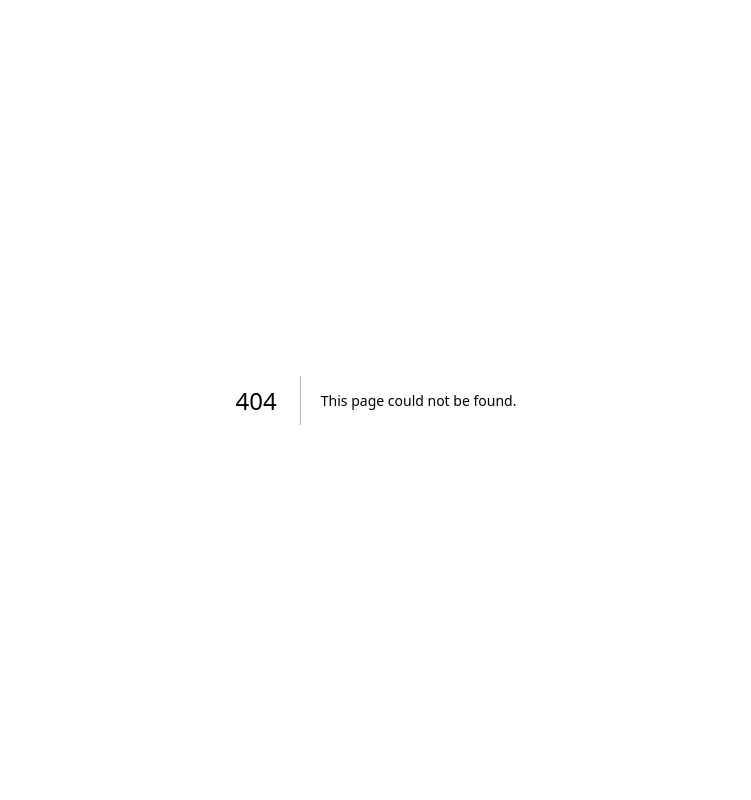
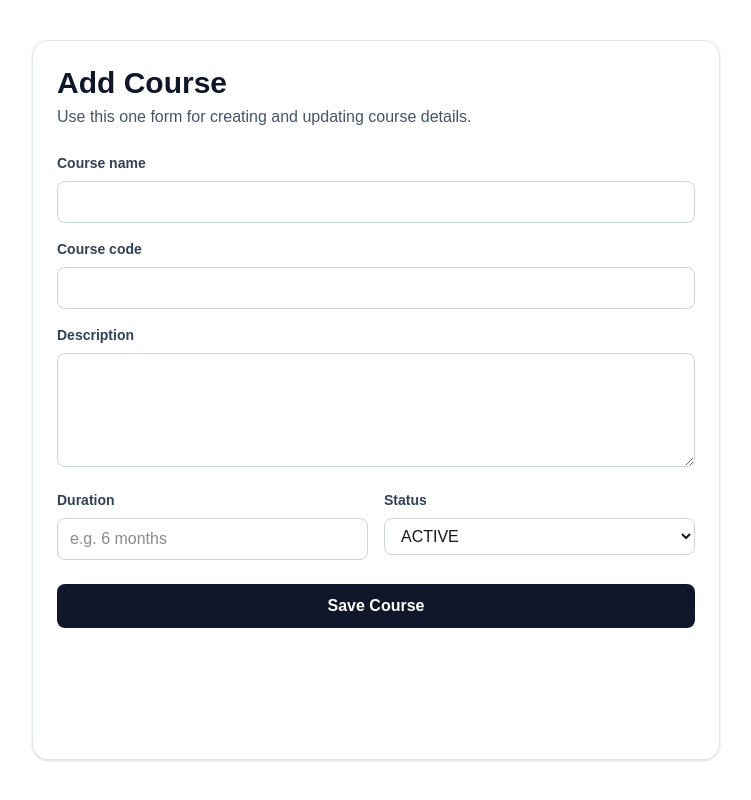
Before and after one commit to ChamudithaSanka/student-management-system, a Next.js app in the folder frontend/: page /courses/form in a window 1280 px wide. Before the commit this address had no page. Shown: the whole page, without its empty margins (264-1015 px from the left). Built offline with nearby package versions, Linux system fonts and the light colour scheme; no server answers.

Commit message:
feat(courses): add courses pages and form

```diff
--- /dev/null
+++ b/frontend/src/app/courses/form/course-form-client.js
@@ -0,0 +1,105 @@
+"use client";
+
+import { useEffect, useMemo, useState } from "react";
+import { useRouter } from "next/navigation";
+import { getCourseById, saveCourse } from "@/lib/api";
+import { getAuthSession } from "@/lib/storage";
+
+export default function CourseFormClient({ courseId }) {
+	const router = useRouter();
+	const isEditMode = useMemo(() => Boolean(courseId), [courseId]);
+	const [courseName, setCourseName] = useState("");
+	const [courseCode, setCourseCode] = useState("");
+	const [description, setDescription] = useState("");
+	const [duration, setDuration] = useState("");
+	const [status, setStatus] = useState("ACTIVE");
+	const [loading, setLoading] = useState(false);
+	const [error, setError] = useState("");
+
+	useEffect(() => {
+		if (!courseId) {
+			return;
+		}
+
+		async function loadCourse() {
+			try {
+				const session = getAuthSession();
+				const course = await getCourseById(session.token, courseId);
+				setCourseName(course.courseName || "");
+				setCourseCode(course.courseCode || "");
+				setDescription(course.description || "");
+				setDuration(course.duration || "");
+				setStatus(course.status || "ACTIVE");
+			} catch (err) {
+				setError(err.message || "Unable to load course");
+			}
+		}
+
+		loadCourse();
+	}, [courseId]);
+
+	async function handleSubmit(event) {
+		event.preventDefault();
+		setLoading(true);
+		setError("");
+
+		try {
+			const session = getAuthSession();
+			await saveCourse(session.token, {
+				courseName,
+				courseCode,
+				description,
+				duration,
+				status,
+			}, courseId || undefined);
+			router.push("/courses");
+		} catch (err) {
+			setError(err.message || "Unable to save course");
+		} finally {
+			setLoading(false);
+		}
+	}
+
+	return (
+		<main className="mx-auto flex w-full max-w-3xl flex-1 px-6 py-10 md:px-10">
+			<section className="w-full rounded-2xl border border-slate-200 bg-white p-6 shadow-sm">
+				<h1 className="text-3xl font-bold text-slate-900">{isEditMode ? "Edit Course" : "Add Course"}</h1>
+				<p className="mt-1 text-slate-600">Use this one form for creating and updating course details.</p>
+
+				<form className="mt-6 grid gap-4" onSubmit={handleSubmit}>
+					<div>
+						<label className="mb-2 block text-sm font-semibold text-slate-700">Course name</label>
+						<input className="w-full rounded-lg border border-slate-300 px-3 py-2 outline-none focus:border-slate-800" type="text" value={courseName} onChange={(event) => setCourseName(event.target.value)} />
+					</div>
+					<div>
+						<label className="mb-2 block text-sm font-semibold text-slate-700">Course code</label>
+						<input className="w-full rounded-lg border border-slate-300 px-3 py-2 outline-none focus:border-slate-800" type="text" value={courseCode} onChange={(event) => setCourseCode(event.target.value)} />
+					</div>
+					<div>
+						<label className="mb-2 block text-sm font-semibold text-slate-700">Description</label>
+						<textarea className="w-full rounded-lg border border-slate-300 px-3 py-2 outline-none focus:border-slate-800" rows="4" value={description} onChange={(event) => setDescription(event.target.value)} />
+					</div>
+					<div className="grid gap-4 md:grid-cols-2">
+						<div>
+							<label className="mb-2 block text-sm font-semibold text-slate-700">Duration</label>
+							<input className="w-full rounded-lg border border-slate-300 px-3 py-2 outline-none focus:border-slate-800" type="text" placeholder="e.g. 6 months" value={duration} onChange={(event) => setDuration(event.target.value)} />
+						</div>
+						<div>
+							<label className="mb-2 block text-sm font-semibold text-slate-700">Status</label>
+							<select className="w-full rounded-lg border border-slate-300 px-3 py-2 outline-none focus:border-slate-800" value={status} onChange={(event) => setStatus(event.target.value)}>
+								<option value="ACTIVE">ACTIVE</option>
+								<option value="INACTIVE">INACTIVE</option>
+							</select>
+						</div>
+					</div>
+
+					{error ? <p className="rounded-lg bg-rose-50 px-4 py-3 text-sm font-medium text-rose-700">{error}</p> : null}
+
+					<button className="mt-2 rounded-lg bg-slate-900 px-4 py-2.5 font-semibold text-white hover:bg-slate-700 disabled:cursor-not-allowed disabled:bg-slate-400" type="submit" disabled={loading}>
+						{loading ? "Saving..." : isEditMode ? "Update Course" : "Save Course"}
+					</button>
+				</form>
+			</section>
+		</main>
+	);
+}
--- /dev/null
+++ b/frontend/src/app/courses/form/page.js
@@ -0,0 +1,5 @@
+import CourseFormClient from "./course-form-client";
+
+export default function CourseFormPage({ searchParams }) {
+	return <CourseFormClient courseId={searchParams?.id || null} />;
+}
--- /dev/null
+++ b/frontend/src/app/courses/page.js
@@ -0,0 +1,106 @@
+"use client";
+
+import Link from "next/link";
+import { useEffect, useState } from "react";
+import { deleteCourse, getCourses } from "@/lib/api";
+import { getAuthSession } from "@/lib/storage";
+
+export default function CoursesPage() {
+  const [courses, setCourses] = useState([]);
+  const [message, setMessage] = useState("Loading courses...");
+  const [actionError, setActionError] = useState("");
+
+  useEffect(() => {
+    const session = getAuthSession();
+    if (!session?.token) {
+      setMessage("Login required to view courses.");
+      return;
+    }
+
+    async function loadCourses() {
+      try {
+        const data = await getCourses(session.token);
+        setCourses(data);
+        setMessage("");
+      } catch (error) {
+        setMessage(error.message || "Unable to load courses.");
+      }
+    }
+
+    loadCourses();
+  }, []);
+
+  async function handleDelete(courseId) {
+    const session = getAuthSession();
+    if (!session?.token) {
+      setActionError("Login required to delete courses.");
+      return;
+    }
+
+    if (!window.confirm("Delete this course?")) {
+      return;
+    }
+
+    try {
+      await deleteCourse(session.token, courseId);
+      setCourses((currentCourses) => currentCourses.filter((course) => course.id !== courseId));
+      setActionError("");
+    } catch (error) {
+      setActionError(error.message || "Unable to delete course.");
+    }
+  }
+
+  return (
+    <main className="mx-auto flex w-full max-w-6xl flex-1 px-6 py-10 md:px-10">
+      <section className="w-full rounded-2xl border border-slate-200 bg-white p-6 shadow-sm">
+        <div className="mb-5 flex flex-col gap-3 sm:flex-row sm:items-center sm:justify-between">
+          <div>
+            <h1 className="text-3xl font-bold text-slate-900">Courses</h1>
+            <p className="text-slate-600">View and manage course records.</p>
+          </div>
+          <Link className="rounded-lg bg-slate-900 px-4 py-2.5 text-center font-semibold text-white hover:bg-slate-700" href="/courses/form">Add or Edit Course</Link>
+        </div>
+
+        {message ? (
+          <p className="mb-4 rounded-lg bg-slate-50 px-4 py-3 text-sm font-medium text-slate-700">{message}</p>
+        ) : null}
+
+        {actionError ? (
+          <p className="mb-4 rounded-lg bg-rose-50 px-4 py-3 text-sm font-medium text-rose-700">{actionError}</p>
+        ) : null}
+
+        <div className="overflow-x-auto">
+          <table className="min-w-full border-separate border-spacing-0">
+            <thead>
+              <tr>
+                <th className="border-b border-slate-200 px-4 py-3 text-left text-sm font-semibold text-slate-700">Code</th>
+                <th className="border-b border-slate-200 px-4 py-3 text-left text-sm font-semibold text-slate-700">Name</th>
+                <th className="border-b border-slate-200 px-4 py-3 text-left text-sm font-semibold text-slate-700">Status</th>
+                <th className="border-b border-slate-200 px-4 py-3 text-left text-sm font-semibold text-slate-700">Actions</th>
+              </tr>
+            </thead>
+            <tbody>
+              {courses.map((course) => (
+                <tr key={course.id}>
+                  <td className="border-b border-slate-100 px-4 py-3 text-sm font-semibold text-slate-800">{course.courseCode}</td>
+                  <td className="border-b border-slate-100 px-4 py-3 text-sm text-slate-700">{course.courseName}</td>
+                  <td className="border-b border-slate-100 px-4 py-3 text-sm text-slate-700">{course.status}</td>
+                  <td className="border-b border-slate-100 px-4 py-3 text-sm">
+                    <div className="flex gap-3">
+                      <Link className="font-semibold text-teal-700 hover:underline" href={`/courses/form?id=${course.id}`}>
+                        Edit
+                      </Link>
+                      <button className="font-semibold text-rose-700 hover:underline" type="button" onClick={() => handleDelete(course.id)}>
+                        Delete
+                      </button>
+                    </div>
+                  </td>
+                </tr>
+              ))}
+            </tbody>
+          </table>
+        </div>
+      </section>
+    </main>
+  );
+}
```
